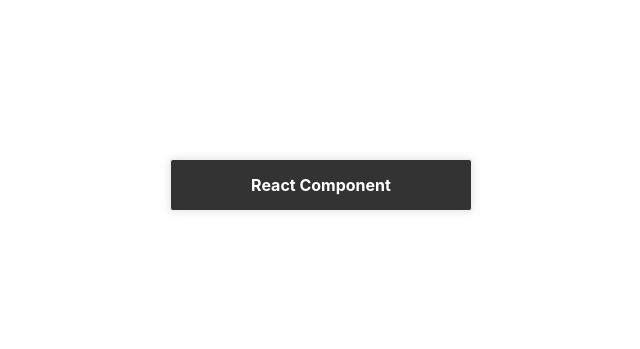
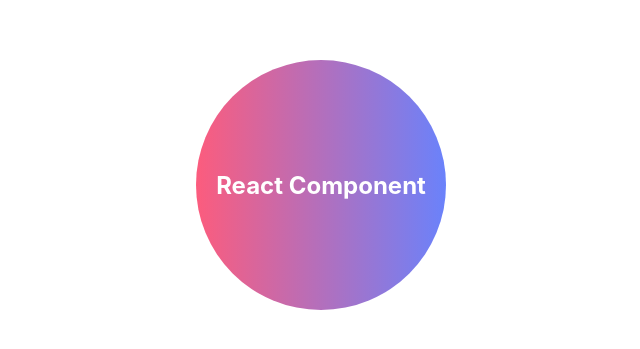
Before and after one commit to fatihtelis/react-component-boilerplate, a React app: page / in a window 1280 px wide. Shown: the part 215-564 px from the top of the page, without its empty margins (319-959 px from the left). Built offline with nearby package versions, Linux system fonts and the light colour scheme.

```diff
--- a/src/style.scss
+++ b/src/style.scss
@@ -7,17 +7,26 @@
   width: 100vw;
   height: 100vh;
   margin: 0;
+  padding: 0;
+  overflow: hidden;
   .component {
-    width: 300px;
-    height: 50px;
-    line-height: 50px;
-    border: 1px solid #eee;
-    border-radius: 3px;
+    width: 250px;
+    height: 250px;
+    display: flex;
+    justify-content: center;
+    align-items: center;
+    border-radius: 50%;
     text-align: center;
     font-weight: 700;
-    background-color: #333;
+    background: linear-gradient(to right, #fc5c7d, #6a82fb);
     color: white;
-    box-shadow: 0 0 10px rgba(100, 100, 100, 0.2);
+    font-size: 24px;
     cursor: pointer;
+    transition: 0.25s;
+    &:hover {
+      width: 300px;
+      height: 300px;
+      box-shadow: 0 0 10px rgba(0, 0, 0, 0.25);
+    }
   }
 }
```
Also changed, not shown: .travis.yml (added).
